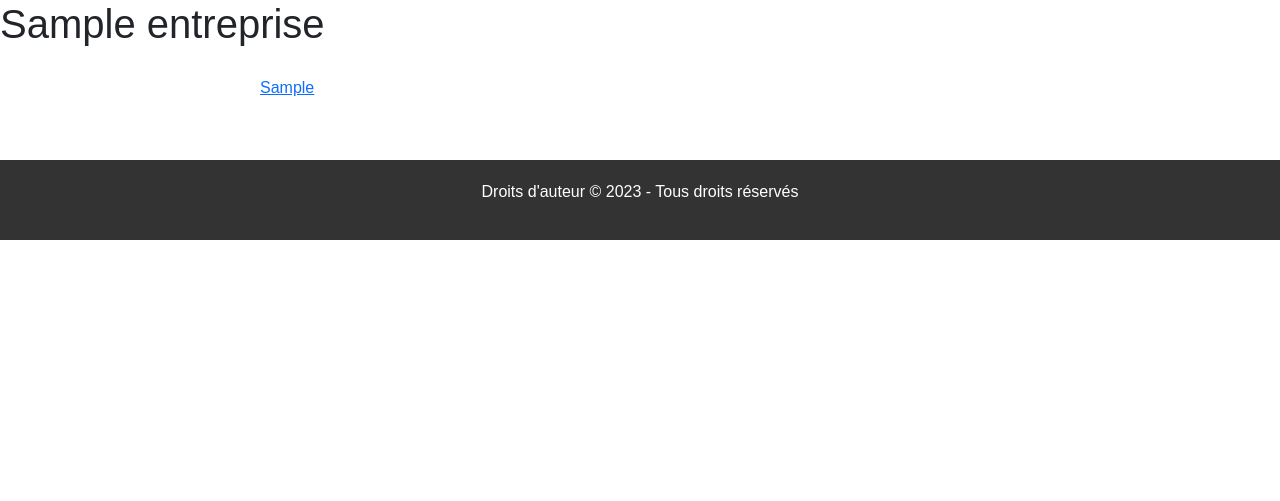
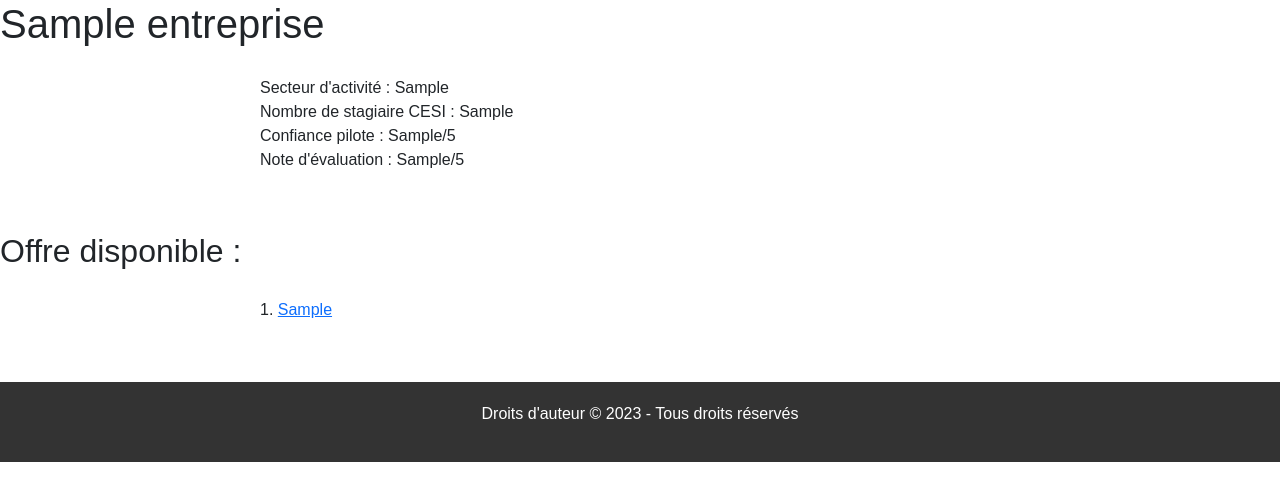
Before and after one commit to LaGardeuh/Projet_Web, a PHP site: page /Vue/Company_page.php?id=1 in a window 1280 px wide. Shown: the part 86-587 px from the top of the page. Run offline with PHP 8.4, Linux system fonts and the light colour scheme; the visitor is signed in with stand-in values (Sample User, id 1); tables that the repository leaves empty or names only in its code hold one stand-in row (values such as "Sample post").

Commit message:
update page entreprise

```diff
--- a/Vue/Company_page.php
+++ b/Vue/Company_page.php
@@ -2,21 +2,29 @@
     include('..\Controler\verif_connexion.php');
     include('header.php');
     $id = $_GET["id"];
-    $name  = $bdd->query('SELECT offre.ent_id, entreprise.ent_id,entreprise.ent_nom,off_nom,off_id,off_competence FROM entreprise INNER JOIN offre WHERE entreprise.ent_id LIKE "%'.$id.'%"');
+    $name  = $bdd->query('SELECT ent_eval,ent_confiance_pilote,ent_place_utilise,ent_secteur_activite,offre.ent_id, entreprise.ent_id,entreprise.ent_nom,off_nom,off_id,off_competence FROM entreprise INNER JOIN offre WHERE entreprise.ent_id LIKE "%'.$id.'%"');
     $off  = $bdd->query('SELECT offre.ent_id,entreprise.ent_id,entreprise.ent_nom,off_nom,off_id,off_competence FROM entreprise INNER JOIN offre WHERE entreprise.ent_id = offre.ent_id AND entreprise.ent_id LIKE "%'.$id.'%"');
     $id = $name->fetch();
-
+    $i = 0;
 ?>
 <hmtl>
 <link rel="stylesheet" type="text/css" href="..\CSS\style.css">
     <body>
         <h1><?php echo $id["ent_nom"] ?></h1>
+        <main>
+        Secteur d'activité : <?php echo $id["ent_secteur_activite"] ?><br>
+        Nombre de stagiaire CESI : <?php echo $id["ent_place_utilise"] ?><br>
+        Confiance pilote : <?php echo $id["ent_confiance_pilote"] ?>/5<br>
+        Note d'évaluation : <?php echo $id["ent_eval"] ?>/5
+        </main>
+        <h2>Offre disponible : </h2>
         <section class="show_offers">
         <?php
             if ($off->rowCount() > 0){
                  while($offer = $off->fetch()){
+                    $i++;
                  ?>
-                 <main><a href="Offre.php?id=<?php echo $offer['off_id']; ?>"><?php echo $offer['off_competence']; ?></a></main>
+                 <main><?php echo $i ?>. <a href="Offre.php?id=<?php echo $offer['off_id']; ?>"><?php echo $offer['off_competence']; ?></a></main>
                  <?php
                 }
             }else{
```
